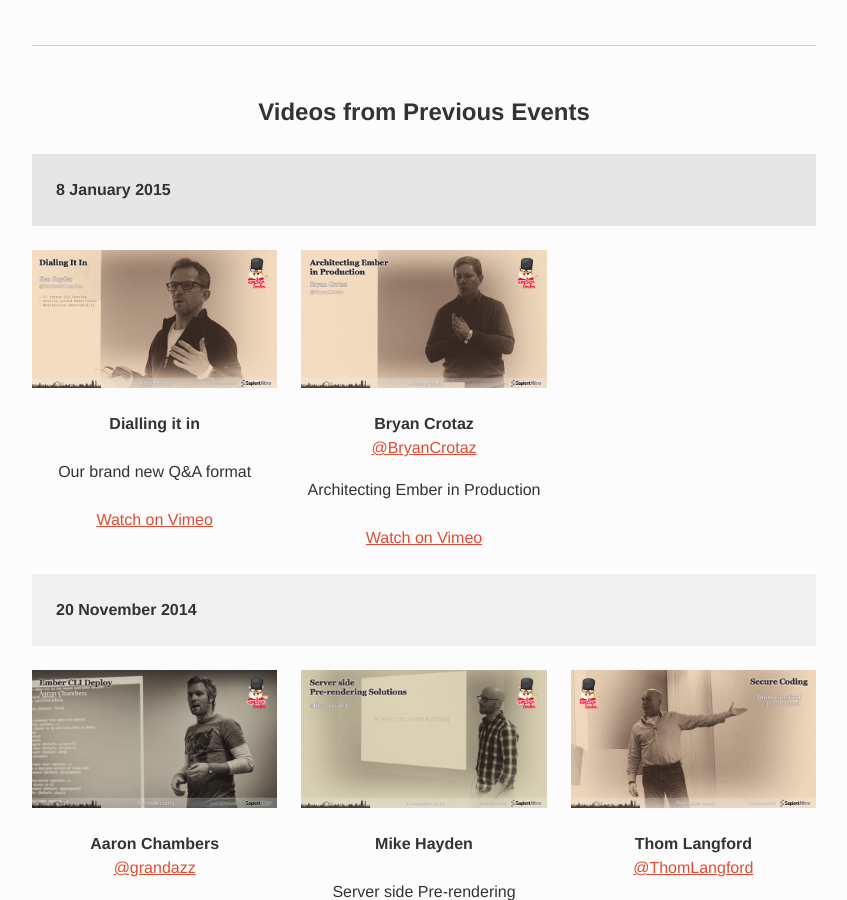
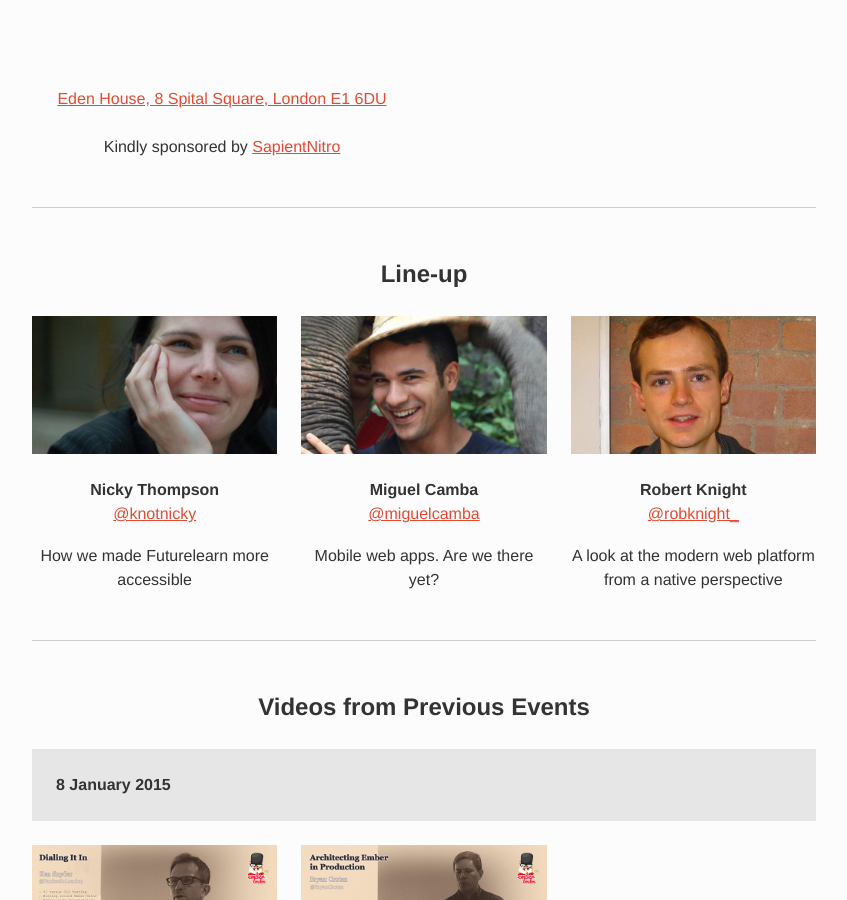
Before and after one commit to emberlondon/emberlondon.github.io, a Jekyll site: the page built from index.html, in a window 1280 px wide and 900 px high, scrolled down 1489 px. Shown: the whole window, without its empty margins (216-1063 px from the left). Built offline with Jekyll 4.4.1, drawn with Linux system fonts in a browser that asks for light colours; nearby versions of some CDN libraries; some of the changed text lies outside the part shown.

Commit message:
Add details of Feb events

```diff
--- a/_data/next-event.yml
+++ b/_data/next-event.yml
@@ -3,3 +3,16 @@ time: 6.30pm – 9.30pm
 datetime_aria: Thursday, twelth of February, two-thousand and fifteen, six thirty pm to nine thirty pm.
 location: Eden House, 8 Spital Square, London E1 6DU
 url: "http://www.meetup.com/London-Emberjs-User-Group/events/218940813/"
+talks:
+  - speaker_name: Nicky Thompson
+    speaker_twitter: knotnicky
+    info: How we made Futurelearn more accessible
+    image: images/speakers/knotnicky.jpg
+  - speaker_name: Miguel Camba
+    speaker_twitter: miguelcamba
+    info: Mobile web apps. Are we there yet?
+    image: images/speakers/cibernox.jpg
+  - speaker_name: Robert Knight
+    speaker_twitter: robknight_
+    info: A look at the modern web platform from a native perspective
+    image: images/speakers/robknight.jpg
--- a/_data/next-project-night.yml
+++ b/_data/next-project-night.yml
@@ -1,5 +1,5 @@
-date:
+date: Thursday, 19 February 2015
 time: 7pm – 10.30pm
-datetime_aria:
+datetime_aria: Thursday, nineteenth of February, two-thousand and fifteen, seven pm to nine thirty pm
 location: 54B Downham Road, London N1 5AS
 url: "http://www.meetup.com/London-Emberjs-User-Group/"
```
Also changed, not shown: images/speakers/cibernox.jpg (added), images/speakers/knotnicky.jpg (added), images/speakers/robknight.jpg (added).
